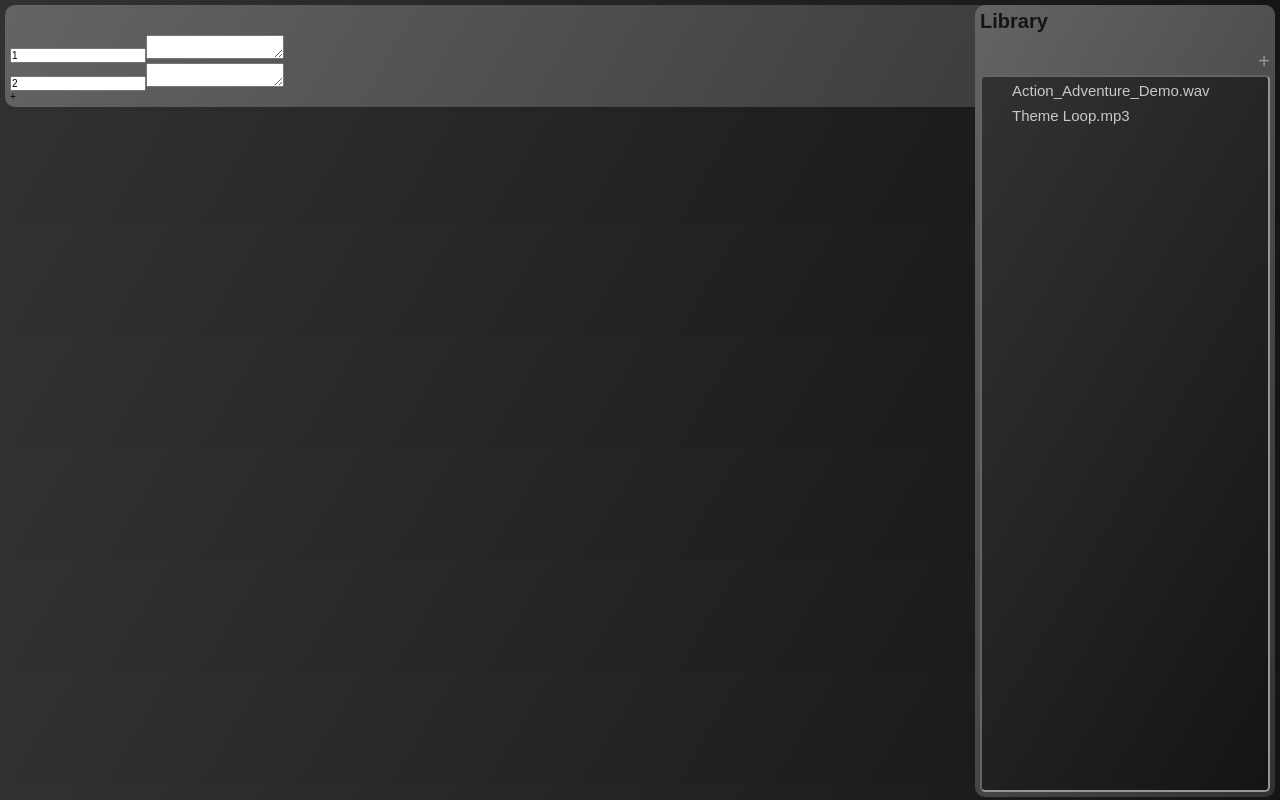
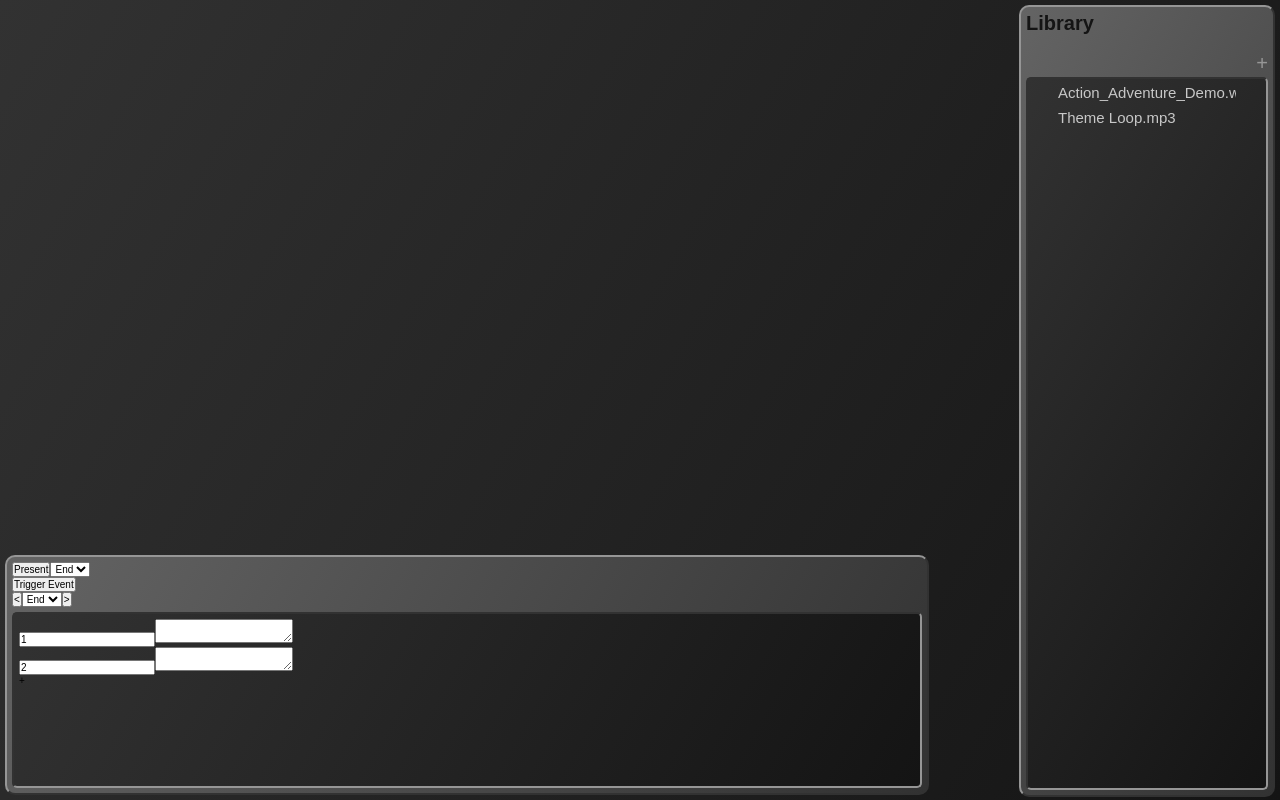
Before and after one commit to lkcina/qsound, a React (Create React App) app: page / in a window 1280 px wide. Built offline with nearby package versions, Linux system fonts and the light colour scheme.

Commit message:
Global and Event Timeline styling

```diff
--- a/src/App.css
+++ b/src/App.css
@@ -7,14 +7,22 @@
   margin: 0;
 }
 
-body {
+#app {
   background: linear-gradient(120deg, rgb(50, 50, 50), rgb(20, 20, 20));
   font-family: Arial, sans-serif;
+  width: 100vw;
+  min-width: 650px;
+  height: 100vh;
+  min-height: 650px;
+  position: relative;
 }
 
 .window {
   background: linear-gradient(120deg, rgb(100, 100, 100), rgb(50, 50, 50));
   border-radius: 10px;
+  border: 2px solid rgb(150, 150, 150);
+  border-bottom: 2px solid rgb(50, 50, 50);
+  border-right: 2px solid rgb(50, 50, 50);
   margin: 5px;
   padding: 5px;
 }
@@ -26,9 +34,11 @@ body {
   height: 30px;
 }
 
-.window .toolbar {
-  display: flex;
-  justify-content: right;
-  height: 20px;
-  margin-bottom: 5px;
+.container {
+  background: linear-gradient(120deg, rgb(50, 50, 50), rgb(20, 20, 20));
+  border: 2px solid rgb(150, 150, 150);
+  border-top: 2px solid rgb(50, 50, 50);
+  border-left: 2px solid rgb(50, 50, 50);
+  border-radius: 5px;
+  padding: 5px;
 }
--- a/src/EventTimeline.css
+++ b/src/EventTimeline.css
@@ -1,4 +1,19 @@
 #event-timeline {
-    font-family: Arial, sans-serif;
+    width: calc(80% - 100px);
+    min-width: 400px;
+    height: 30%;
+    min-height: 150px;
+    max-height: 300px;
+    position: absolute;
+    bottom: 0;
+    left: 0;
+}
 
+#event-timeline .toolbar {
+    height: 50px;
 }
+
+#event-list {
+    height: calc(100% - 50px);
+    overflow-y: scroll;
+}
--- a/src/EventTimeline.js
+++ b/src/EventTimeline.js
@@ -55,7 +55,7 @@ class EventTimeline extends React.Component {
                     </div>
                     <div id="timer"></div>
                 </div>
-                <div id="event-list">
+                <div id="event-list" className="container">
                     <div id="start" name="Start"></div>
                     <div id="event-line"></div>
                     {this.props.events.map(event => {
--- a/src/Library.css
+++ b/src/Library.css
@@ -1,9 +1,18 @@
 #library {
-    width: 300px;
+    width: 20%;
+    min-width: 150px;
+    max-width: 300px;
     height: 99%;
-    position: fixed;
+    position: absolute;
     right: 0;
     top: 0;
+  }
+
+#library .toolbar {
+    display: flex;
+    justify-content: right;
+    height: 20px;
+    margin-bottom: 5px;
   }
 
   #library .toolbar .add-audio-btn {
@@ -20,12 +29,6 @@
 
   #library .audio-file-container {
     height: calc(100% - 65px);
-    background: linear-gradient(120deg, rgb(50, 50, 50), rgb(20, 20, 20));
-    border: 2px solid rgb(150, 150, 150);
-    border-top: 2px solid rgb(100, 100, 100);
-    border-left: 2px solid rgb(100, 100, 100);
-    border-radius: 5px;
-    padding: 5px;
     display: flex;
     flex-direction: column;
     gap: 5px;
--- a/src/Library.js
+++ b/src/Library.js
@@ -45,7 +45,7 @@ class Library extends React.Component {
           <div className="toolbar">
             <button className="add-audio-btn" onClick={this.addAudioFile}>+</button>
           </div>
-          <div className="audio-file-container">
+          <div className="audio-file-container container">
             {this.props.library.map(audioFile => (
 
               <AudioFile key={audioFile.id} id={audioFile.id} name={audioFile.name} src={audioFile.src} playAudioFile={this.playAudioFile} delAudioFile={this.delAudioFile}/>
```
